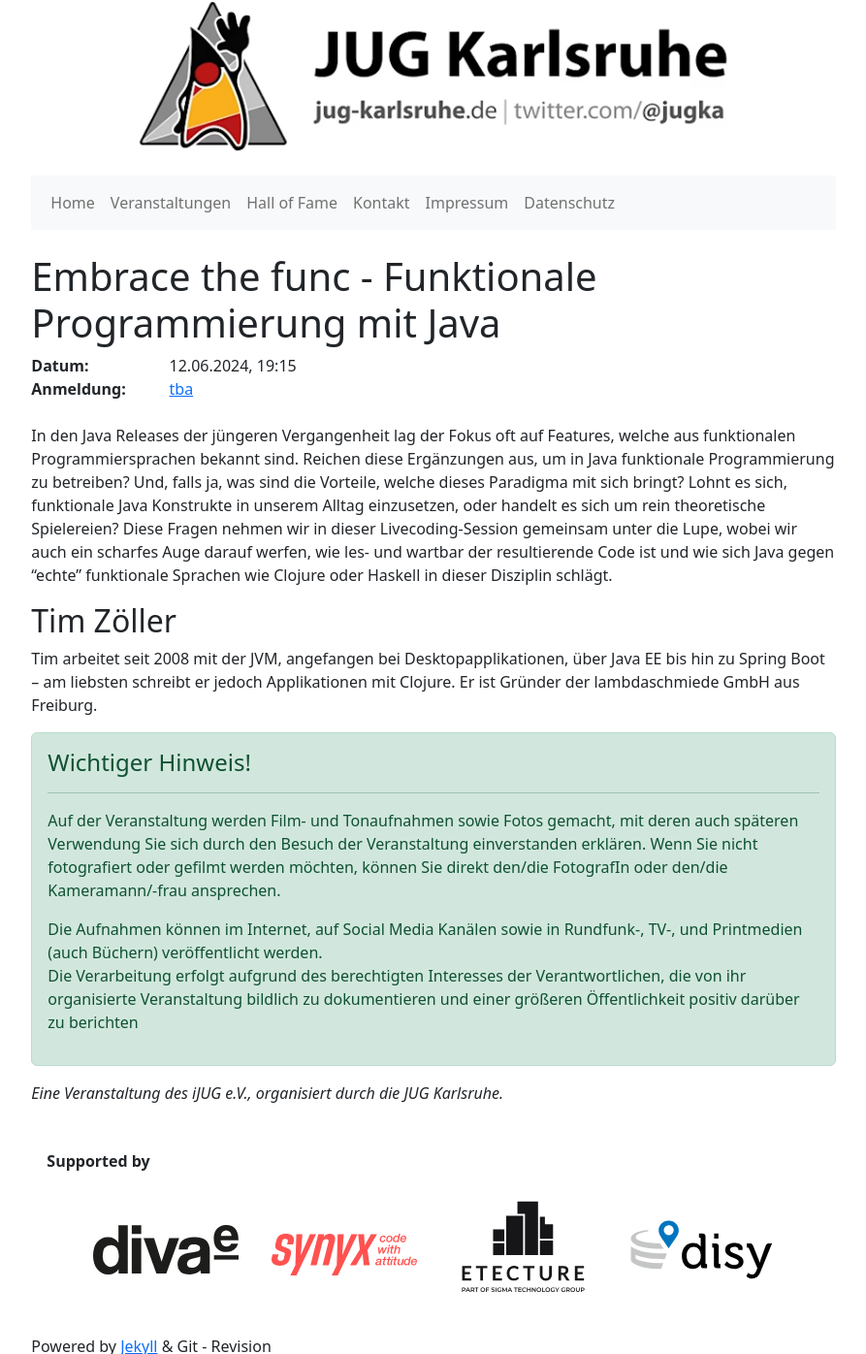
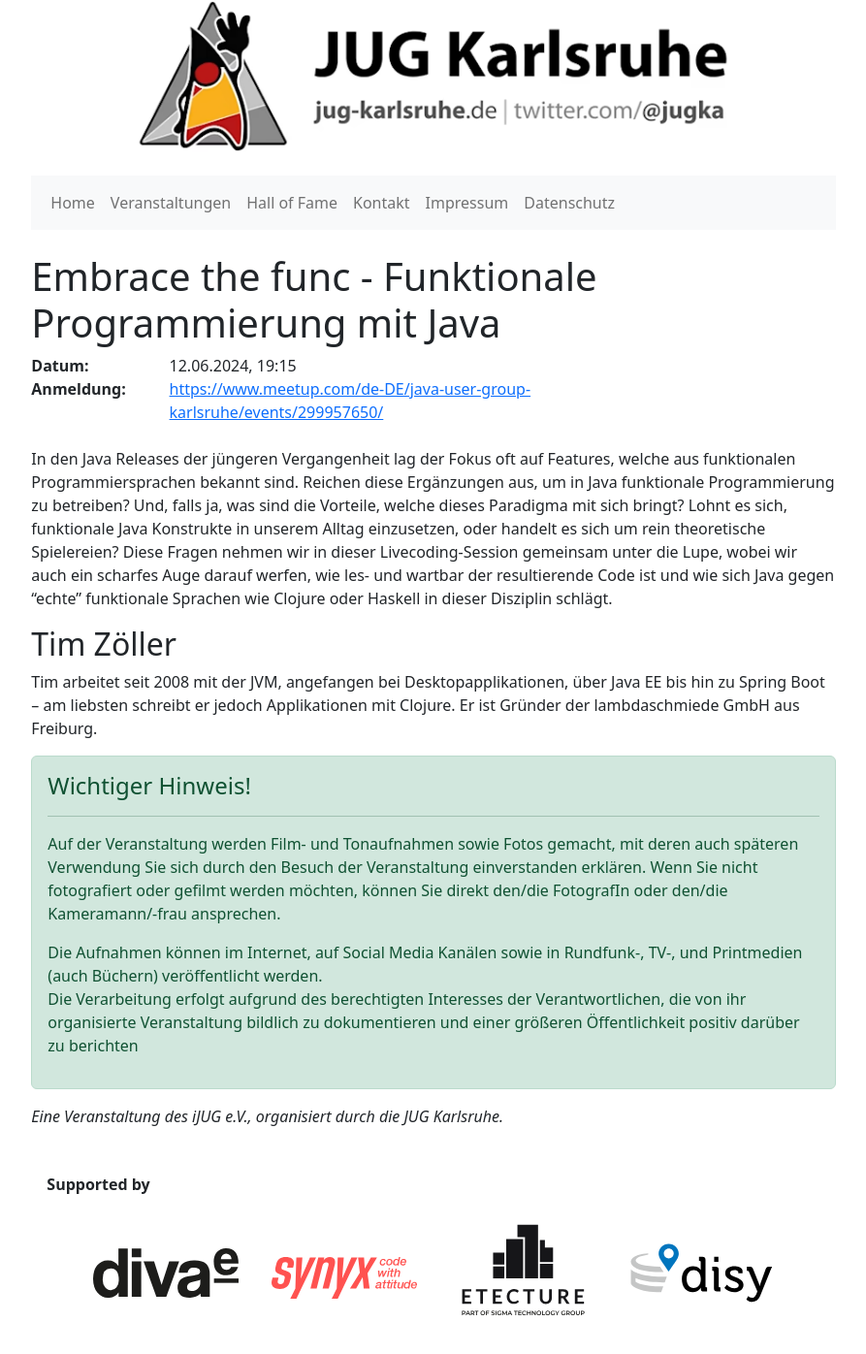
Before and after one commit to jugka/jugka-site, a Jekyll site: the page built from _posts/events/2024-06-12-embrac-the-func.markdown, in a window 1280 px wide, cut to the strip 0-1396 px from the top of the page. Shown: the whole strip at 97% size, without its empty margins (193-1086 px from the left). Built offline with Jekyll 4.4.1, drawn with Linux system fonts in a browser that asks for light colours.

Commit message:
Add registration

```diff
--- a/_posts/events/2024-06-12-embrac-the-func.markdown
+++ b/_posts/events/2024-06-12-embrac-the-func.markdown
@@ -2,7 +2,7 @@
 layout: event
 title:  "Embrace the func - Funktionale Programmierung mit Java"
 date:   2024-06-12 19:15:00 +0200
-registration: tba
+registration: https://www.meetup.com/de-DE/java-user-group-karlsruhe/events/299957650/
 tags: events
 speakers:
 - tzoeller
```
